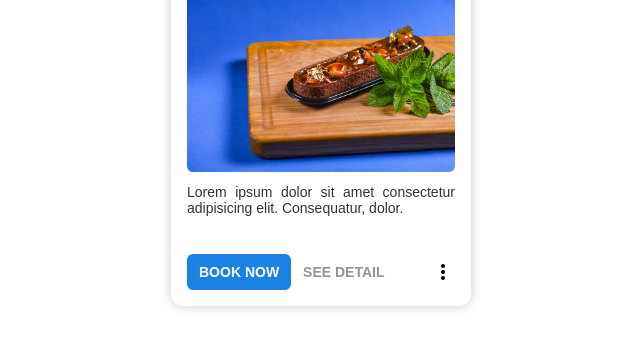
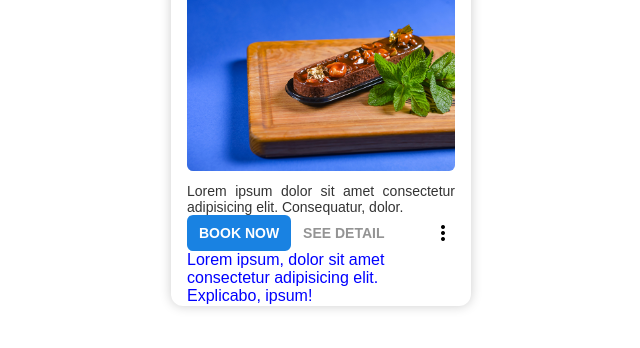
Before and after one commit to Chinh310796/bai-tap-3-bem-flexbox, a plain HTML site: page index.html in a window 1280 px wide. Shown: the part 134-482 px from the top of the page, without its empty margins (319-959 px from the left). Drawn offline with Linux system fonts and the light colour scheme.

Commit message:
add p & color bule

```diff
--- a/assets/css/style.scss
+++ b/assets/css/style.scss
@@ -84,3 +84,6 @@
         font-weight: 700;
     }
 }
+p {
+    color: blue;
+}
--- a/index.html
+++ b/index.html
@@ -32,6 +32,7 @@
                 <button class="btn-group__secondary">see detail</button>
                 <span class="material-icons-outlined"> more_vert </span>
             </div>
+            <p>Lorem ipsum, dolor sit amet consectetur adipisicing elit. Explicabo, ipsum!</p>
         </div>
     </body>
 </html>
```
Also changed, not shown: assets/css/style.css, 1 other file.
